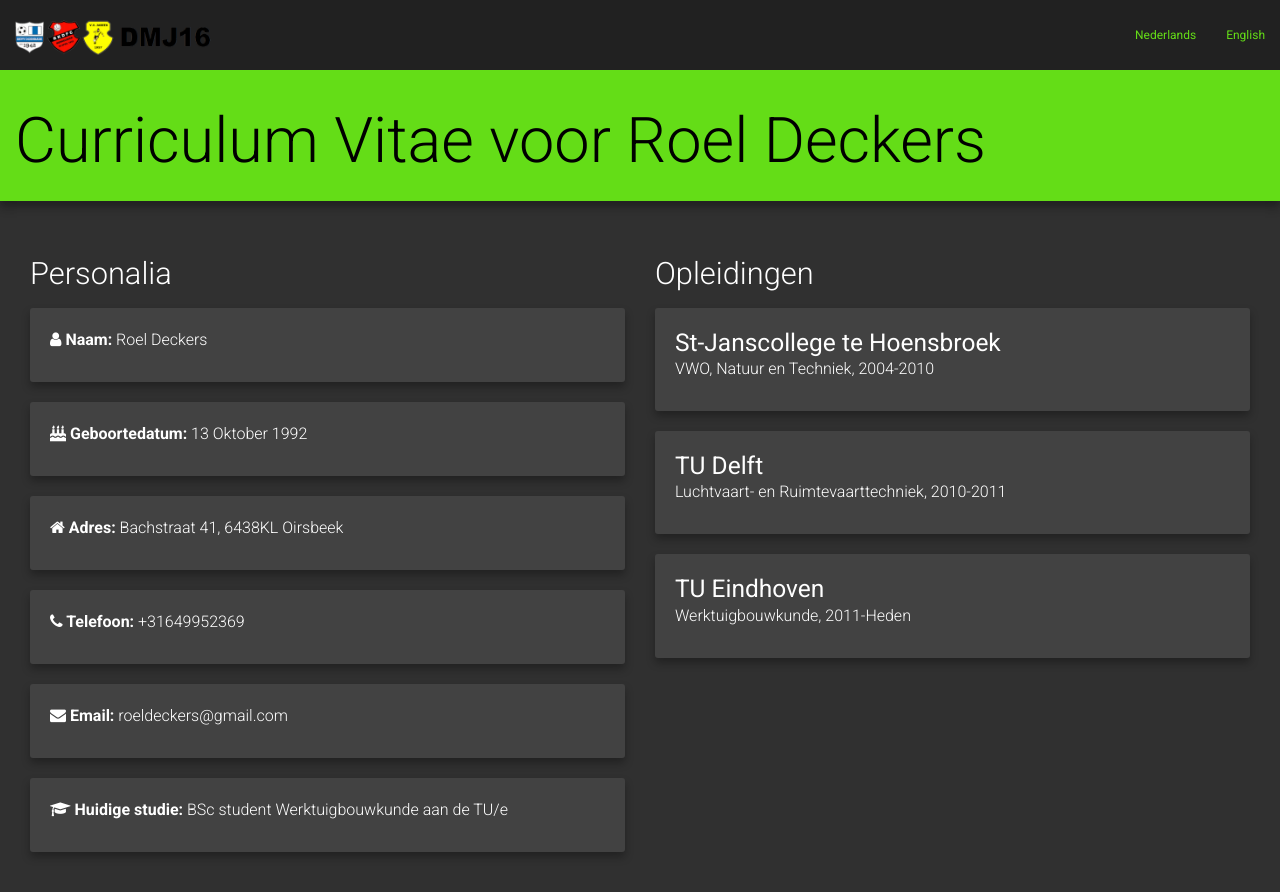
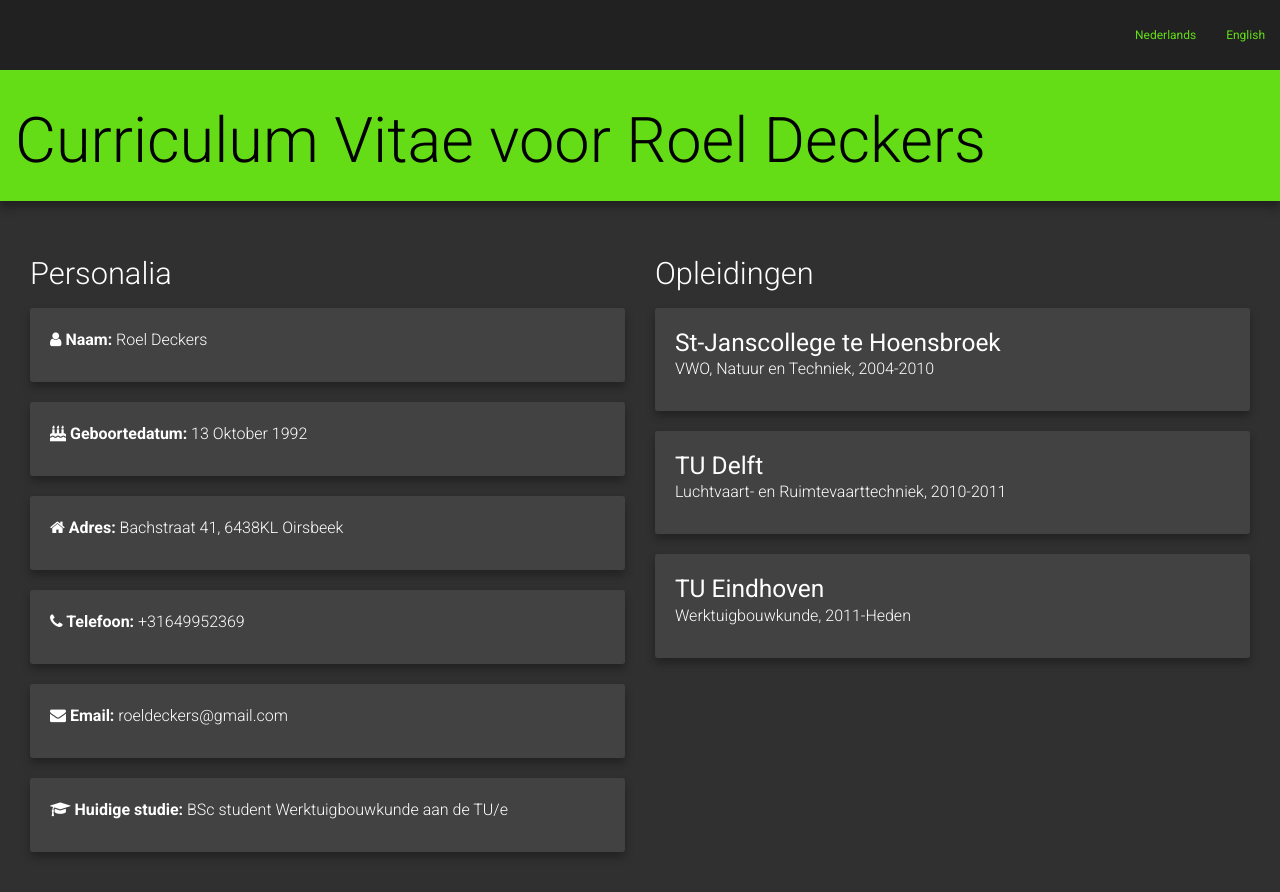
Before and after one commit to RoelD/CurriculumVitae, a Jekyll site: the page built from index.html, in a window 1280 px wide and 900 px high. Shown: the top 892 px of the window. Built offline with Jekyll 4.4.1, drawn with Linux system fonts in a browser that asks for light colours; nearby versions of some CDN libraries.

Commit message:
update site icoon en verwijder overbodige afbeeldingen

```diff
--- a/_layouts/default.html
+++ b/_layouts/default.html
@@ -11,7 +11,7 @@
     <link rel="stylesheet" href="https://fonts.googleapis.com/css?family=Roboto:300,400,500,700" />
     <link rel="stylesheet" href="https://maxcdn.bootstrapcdn.com/font-awesome/4.7.0/css/font-awesome.min.css" />
     <link rel="stylesheet" href="https://fonts.googleapis.com/icon?family=Material+Icons" />
-    <link rel="shortcut icon" href="{{ site.baseurl }}/images/logos/logo.png">
+    <link rel="shortcut icon" href="{{ site.baseurl }}/images/curriculum.png">
 
 	{% seo %}
   </head>
@@ -26,11 +26,6 @@
             <span class="icon-bar"></span>
             <span class="icon-bar"></span>
           </button>
-          <a class="navbar-brand" href="{{ site.baseurl }}/">
-            <div class="navbar-brand-img">
-              <img src="{{ site.baseurl }}/images/logos/logo-2.png" alt="DMJ16 Logo">
-            </div>
-          </a>
         </div>
         <div id="navbar" class="navbar-collapse collapse">
           <ul class="nav navbar-nav navbar-right">
```
Also changed, not shown: images/curriculum.png (added), images/logos/dmjlogos.png (deleted), images/logos/knvb.png (deleted), images/logos/logo-2.png (deleted), images/logos/logo.png (deleted).
